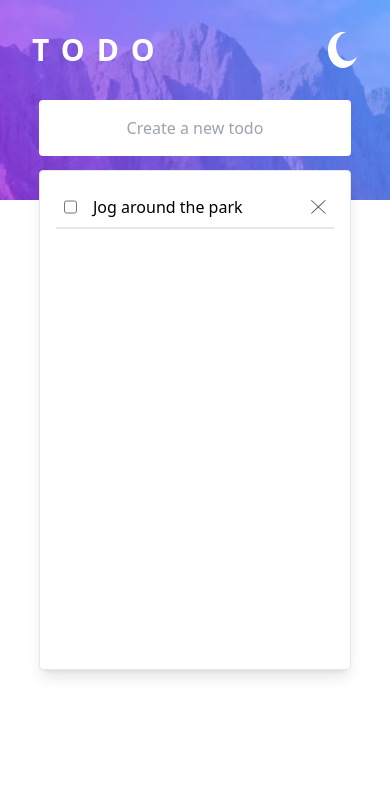
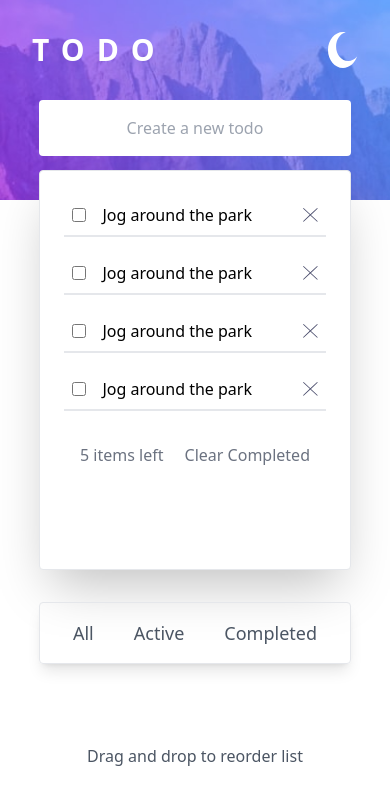
Before and after one commit to sainingo/todo-app-vuejs, a Vue app: page / in a window 390 px wide. Shown: the top 804 px of the page. Built offline with nearby package versions, Linux system fonts and the light colour scheme.

Commit message:
Finished the Mobile version

```diff
--- a/src/App.vue
+++ b/src/App.vue
@@ -23,15 +23,46 @@ watch(task, (newTask) => {
   </div>
   </div>
   <section>
-    <div class="w-[80%] mx-auto mt-[-30px] bg-white p-2 rounded border shadow-lg h-[500px]">
-      <div class="flex justify-between m-2 border-b-2 p-2">
-        <input type="checkbox" class="rounded-full border-none bg-gray-100"/>
+    <div class="w-[80%] mx-auto mt-[-30px] bg-white p-2 rounded border shadow-2xl h-[400px] font-light">
+      <div class="flex justify-between m-4 border-b-2 p-2">
+        <input type="checkbox" class="border-none  w-[1.1rem]  rounded-full outline-none"/>
         <span class="w-full ml-4">Jog around the park</span>
         <button>
           <img src="./assets/images/ICON-CROSS.SVG" />
         </button>
       </div>
+      <div class="flex justify-between m-4 border-b-2 p-2">
+        <input type="checkbox" class="border-none  w-[1.1rem]  rounded-full outline-none"/>
+        <span class="w-full ml-4">Jog around the park</span>
+        <button>
+          <img src="./assets/images/ICON-CROSS.SVG" />
+        </button>
+      </div>
+      <div class="flex justify-between m-4 border-b-2 p-2">
+        <input type="checkbox" class="border-none  w-[1.1rem]  rounded-full outline-none"/>
+        <span class="w-full ml-4">Jog around the park</span>
+        <button>
+          <img src="./assets/images/ICON-CROSS.SVG" />
+        </button>
+      </div>
+      <div class="flex justify-between m-4 border-b-2 p-2">
+        <input type="checkbox" class="border-none  w-[1.1rem]  rounded-full outline-none"/>
+        <span class="w-full ml-4">Jog around the park</span>
+        <button>
+          <img src="./assets/images/ICON-CROSS.SVG" />
+        </button>
+      </div>
+      <div class="flex justify-between m-4 p-4 font-normal text-gray-500">
+      <span>5 items left</span>
+      <button>Clear Completed</button>
     </div>
+    </div>
+    <div class="flex justify-center gap-10 p-4 border border-gray-200 w-[80%] mx-auto mt-8 rounded shadow-lg font-normal text-gray-600 text-lg hover:cursor">
+      <button>All</button>
+      <button>Active</button>
+      <button>Completed</button>
+    </div>
+    <p class="font-extralight text-center m-20 text-gray-600">Drag and drop to reorder list</p>
   </section>
 </div>
 </template>
```
